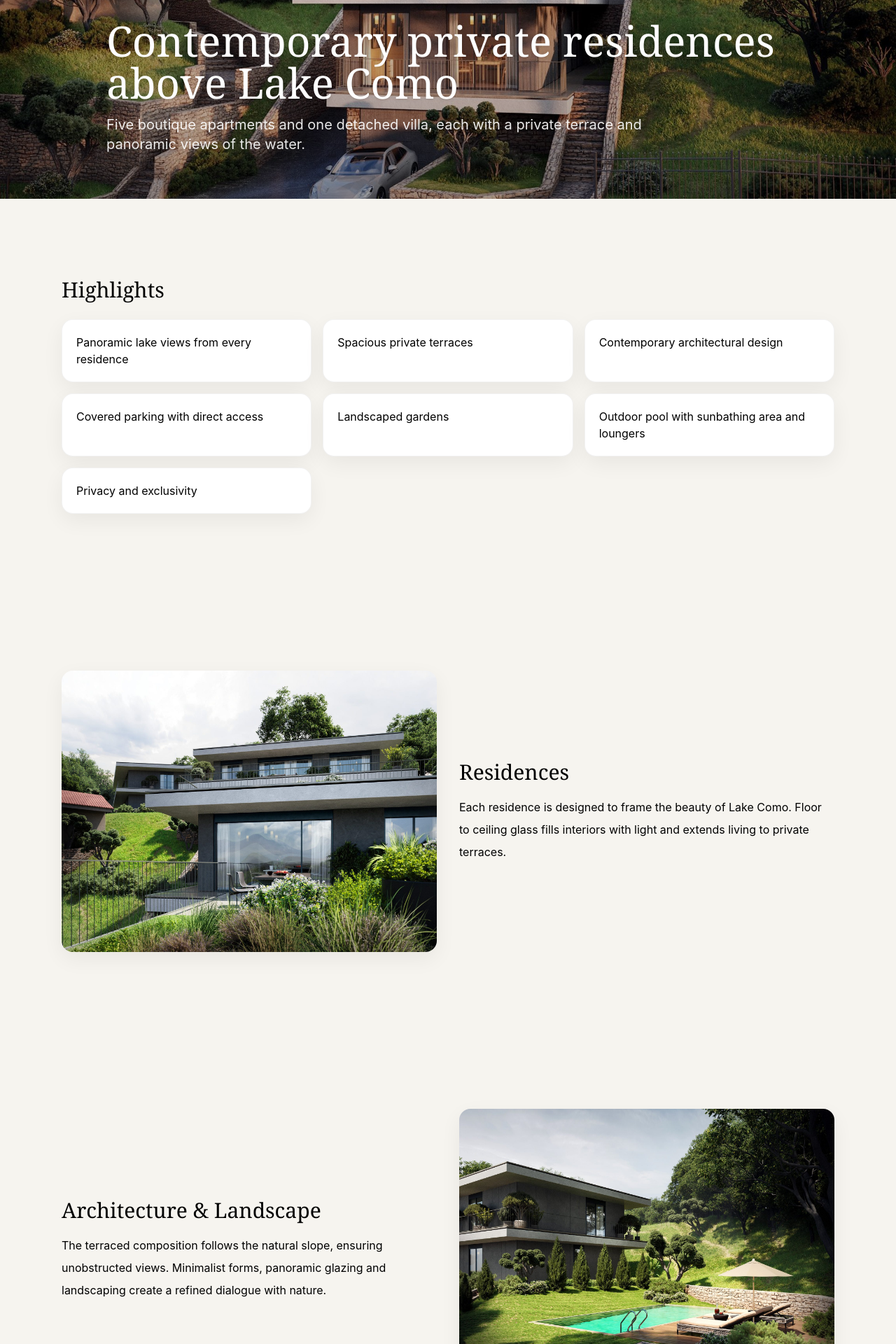
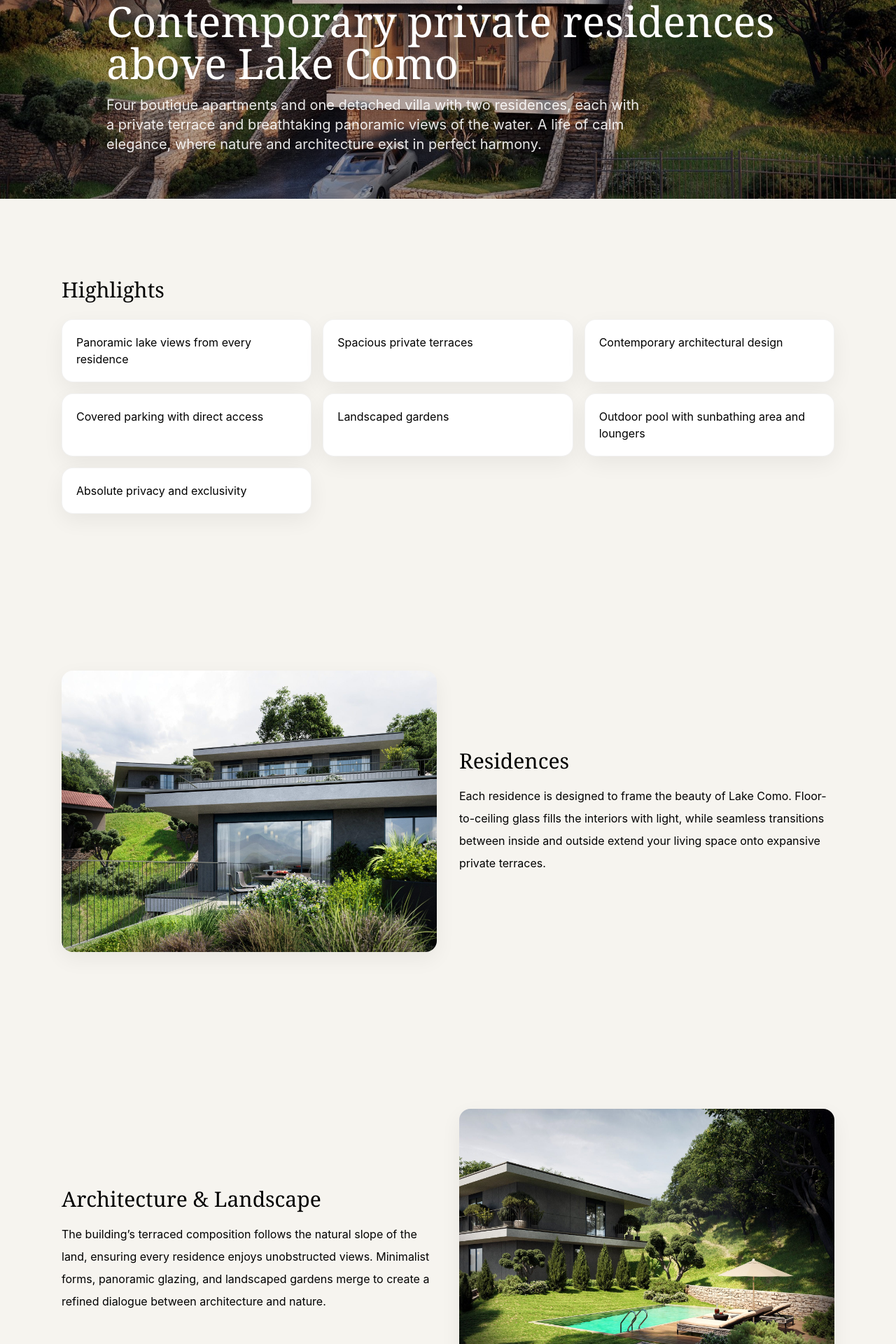
Before and after one commit to 9521287-max/clv-landing, a React (Vite) app: page / in a window 1280 px wide. Shown: the part 420-2340 px from the top of the page at 70% size. Built offline with nearby package versions, Linux system fonts and the light colour scheme.

Commit message:
Update i18n.js

```diff
--- a/src/i18n.js
+++ b/src/i18n.js
@@ -12,14 +12,17 @@ const en = {
     en: "EN",
     it: "IT"
   },
+
   home: {
     title: "Contemporary private residences above Lake Como",
-    subtitle: "Five boutique apartments and one detached villa, each with a private terrace and panoramic views of the water."
+    subtitle: "Four boutique apartments and one detached villa with two residences, each with a private terrace and panoramic views of the water."
   },
+
   hero: {
     title: "Contemporary private residences above Lake Como",
-    subtitle: "Five boutique apartments and one detached villa, each with a private terrace and panoramic views of the water."
+    subtitle: "Four boutique apartments and one detached villa with two residences, each with a private terrace and breathtaking panoramic views of the water. A life of calm elegance, where nature and architecture exist in perfect harmony."
   },
+
   highlights: {
     title: "Highlights",
     items: [
@@ -29,37 +32,42 @@ const en = {
       "Covered parking with direct access",
       "Landscaped gardens",
       "Outdoor pool with sunbathing area and loungers",
-      "Privacy and exclusivity"
+      "Absolute privacy and exclusivity"
     ]
   },
+
   residences: {
     title: "Residences",
-    text: "Each residence is designed to frame the beauty of Lake Como. Floor to ceiling glass fills interiors with light and extends living to private terraces."
+    text: "Each residence is designed to frame the beauty of Lake Como. Floor-to-ceiling glass fills the interiors with light, while seamless transitions between inside and outside extend your living space onto expansive private terraces."
   },
+
   architecture: {
     title: "Architecture & Landscape",
-    text: "The terraced composition follows the natural slope, ensuring unobstructed views. Minimalist forms, panoramic glazing and landscaping create a refined dialogue with nature."
+    text: "The building’s terraced composition follows the natural slope of the land, ensuring every residence enjoys unobstructed views. Minimalist forms, panoramic glazing, and landscaped gardens merge to create a refined dialogue between architecture and nature."
   },
+
   amenities: {
     title: "Outdoor Spaces",
     garage: "Covered parking with convenient access for residents and guests.",
     garden: "Landscaped gardens with Mediterranean greenery and crafted stone paths.",
-    pool: "Outdoor pool with a sunbathing area and loungers to relax and enjoy the lake view."
+    pool: "Outdoor pool with a sunbathing area and loungers — a perfect place to swim, sunbathe, and enjoy the lake view in complete privacy."
   },
+
   location: {
     title: "Location",
-    text: "On the western shore of Lake Como in Argegno, moments from the historic center and the Swiss border. Promenade, cafes and ferry are close by."
+    text: "Located on the western shore of Lake Como in Argegno, CLV Residents is moments away from the historic town center and the Swiss border. Stroll along the lakeside promenade, enjoy local cafes, or embark on a ferry — all just steps from your home."
   },
+
   plans: {
     title: "Levels & Floor Plans",
     intro: "Every residence features panoramic lake views and private terraces. Below are the project levels and units.",
     levels: [
-      "Level 0 - Parking: covered for 4 cars",
-      "Level 1 - A1 + Parking: apartment 66.57 m2, terrace 27 m2",
-      "Level 2 - A2 + Utility rooms: apartment 91.69 m2, terrace 110 m2",
-      "Level 3 - A3: apartment 97.61 m2, terrace 125 m2",
-      "Level 4 - A4: apartment 70.34 m2, terrace 68 m2",
-      "Detached Villa: V1 & V2 - two residences with private terraces"
+      "Level 0 — Parking: covered parking for 4 cars",
+      "Level 1 — Apartment A1 + Parking: covered parking for 10 cars. Apartment A1 66.57 m2, layout: kitchen-living area, 2 bedrooms, 2 bathrooms. Private terrace 27 m2. Oriented toward panoramic lake views.",
+      "Level 2 — Apartment A2 + Utility Rooms: utility rooms provided for all residences. Apartment A2 91.69 m2, layout: kitchen-living area, 2 bedrooms, 2 bathrooms. Private terrace 110 m2. Panoramic views over Lake Como.",
+      "Level 3 — Apartment A3: 97.61 m2, layout: kitchen-living area, 3 bedrooms, 2 bathrooms. Private terrace 125 m2. Expansive views of the lake and surrounding landscape.",
+      "Level 4 — Apartment A4: 70.34 m2, layout: kitchen-living area, 2 bedrooms, 2 bathrooms. Private terrace 68 m2. Elevated position with breathtaking panoramic views.",
+      "Detached Villa — Two Residences (V1 & V2): V1 (Level 1) 77.50 m2 — kitchen-living area, 2 bedrooms, 2 bathrooms, private terrace 53 m2. V2 (Level 2) 77.32 m2 — kitchen-living area, 2 bedrooms, 2 bathrooms, private terrace 38 m2. Stand-alone villa with two residences, both offering unobstructed lake views and generous outdoor spaces."
     ],
     units: [
       { code: "A1", label: "2 bedrooms · 2 bathrooms · Terrace 27 m2" },
@@ -71,31 +79,35 @@ const en = {
     ],
     cta: "Download plan"
   },
+
   progress: {
     title: "Project Progress",
-    text: "CLV Residents is under development. Renderings are illustrative and may be refined during construction."
+    text: "CLV Residents is currently under development. Renderings shown are for illustrative purposes only and may be subject to subtle refinements during construction, without altering the essence of the project."
   },
+
   faq: {
     title: "FAQ",
     q1: "What does the development include?",
     a1: "Covered parking, landscaped gardens, outdoor pool with sun loungers.",
     q2: "Will every residence have lake views?",
-    a2: "Yes, all homes are oriented to maximize panoramic views.",
+    a2: "Yes — all homes are oriented to maximize panoramic views.",
     q3: "Where is it located?",
     a3: "Argegno, western shore of Lake Como.",
     q4: "Is this a sales site?",
-    a4: "No, this is an informational presentation of the project."
+    a4: "No — this is an informational presentation of the project’s concept and key features."
   },
+
   contacts: {
     title: "Contacts",
-    text: "For partnership, press or institutional inquiries. The contact form will be enabled in the next release.",
+    text: "For partnership, press, or institutional inquiries. The contact form will be enabled in the next release.",
     formTitle: "Send a message",
-    formNote: "Demo form for the presentation version.",
+    formNote: "This is a demo form for the presentation version.",
     name: "Your name",
     email: "Email",
     message: "Message",
     send: "Send"
   },
+
   footer: {
     rights: "© Como Lake View Residents. All rights reserved."
   }
```
